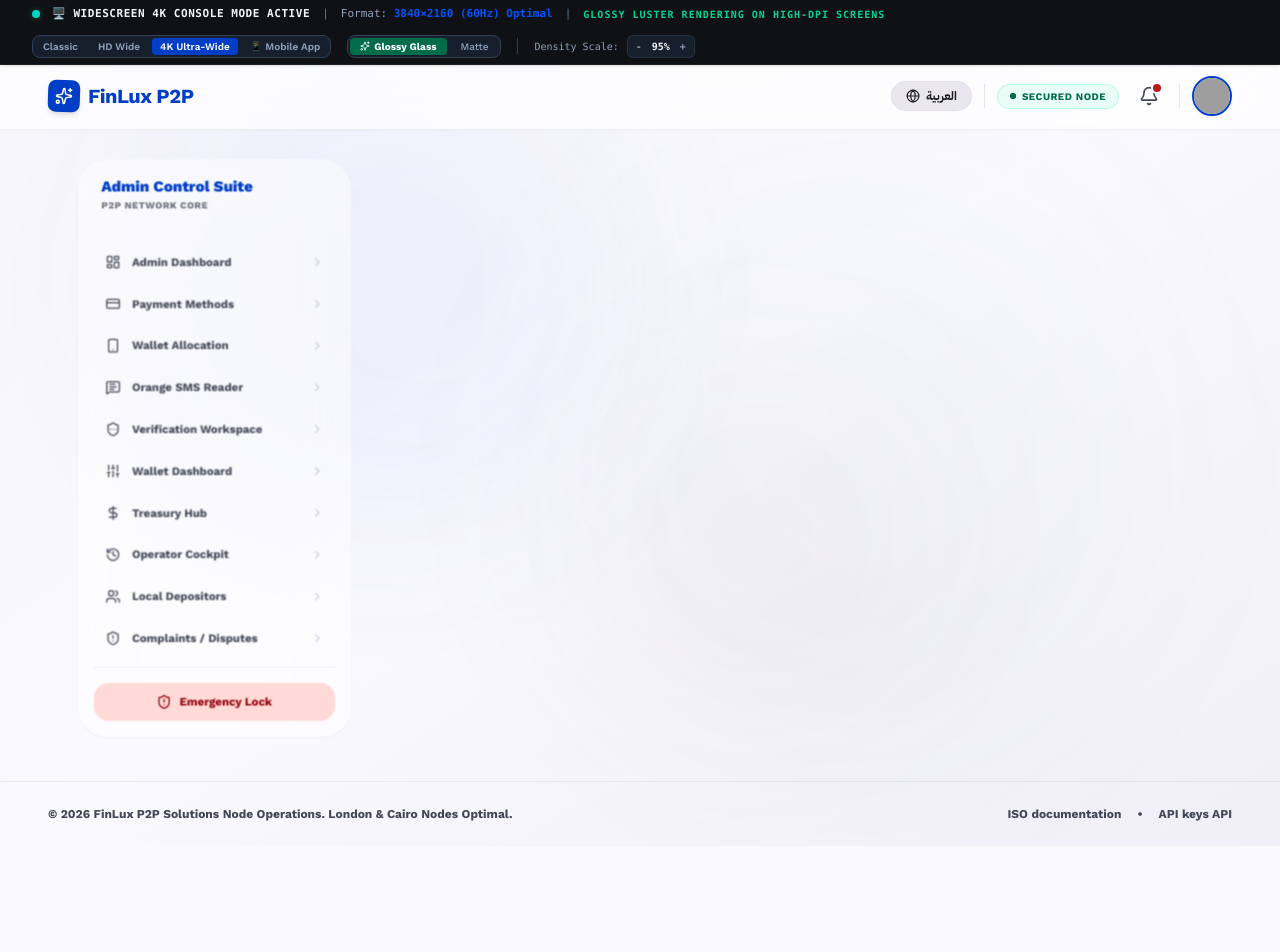
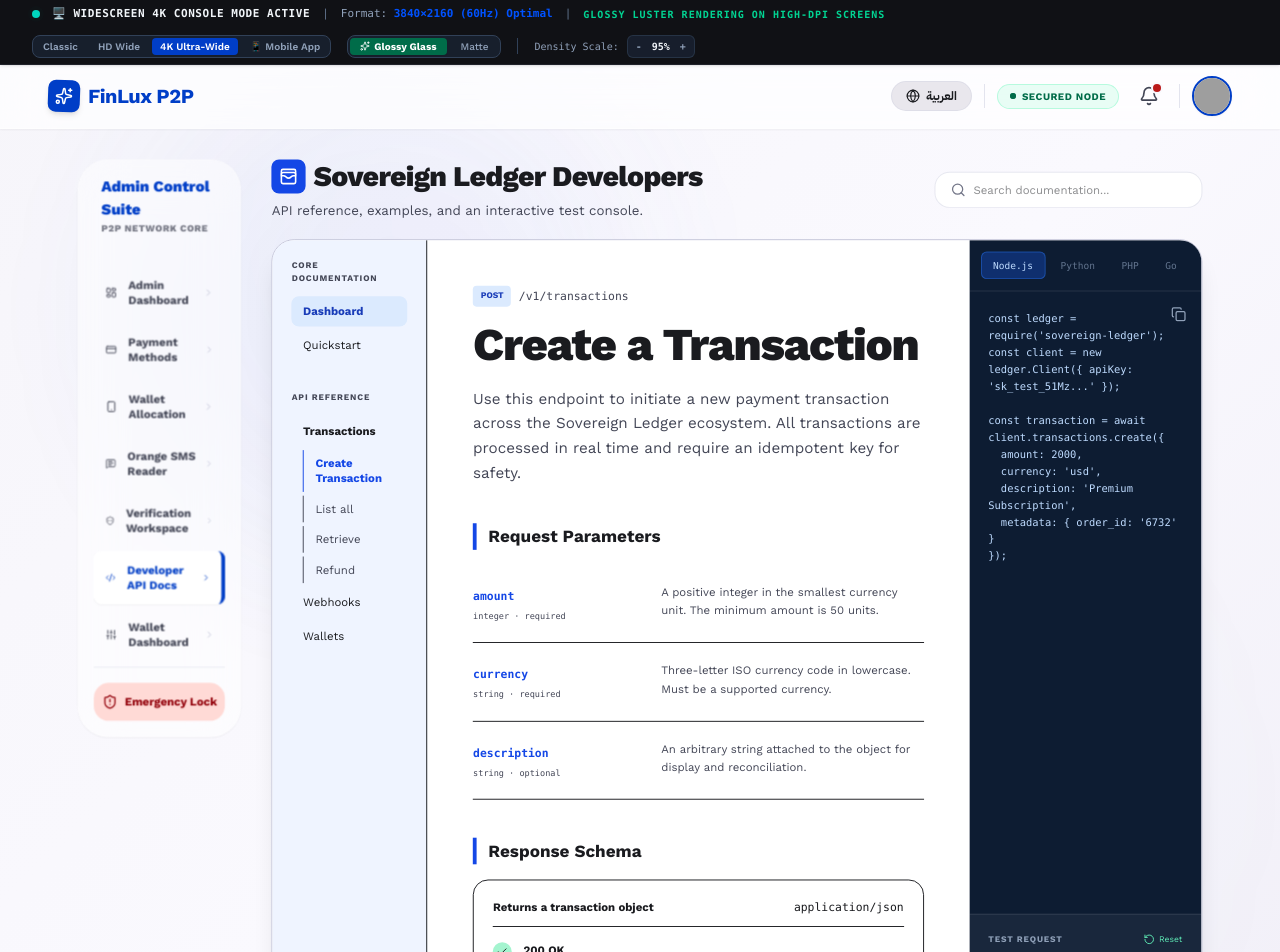
Before and after one commit to mzakaria-creater/-bbbgfd, a React (Vite) app: page /developers in a window 1280 px wide. Shown: the top 952 px of the page. Before the commit the page ends 846 px from the top, so only its background shows below. Built offline with nearby package versions, Linux system fonts and the light colour scheme; grey boxes are pictures that could not be loaded.

Commit message:
feat: add interactive developer API docs

```diff
--- a/src/App.tsx
+++ b/src/App.tsx
@@ -22,7 +22,8 @@ import {
   Smartphone,
   Sliders,
   MessageSquareText,
-  ShieldEllipsis
+  ShieldEllipsis,
+  Code2
 } from 'lucide-react';
 import { motion, AnimatePresence } from 'motion/react';
 import { LanguageProvider, useTranslation } from './context/LanguageContext';
@@ -43,6 +44,7 @@ import WalletAllocationEngine from './components/WalletAllocationEngine';
 import WalletDashboard from './components/WalletDashboard';
 import OrangeSmsReader from './components/OrangeSmsReader';
 import VerificationWorkspace from './components/VerificationWorkspace';
+import DeveloperDocs from './components/DeveloperDocs';
 
 function BaseLayout({ children }: { children: React.ReactNode }) {
   const location = useLocation();
@@ -104,6 +106,7 @@ function BaseLayout({ children }: { children: React.ReactNode }) {
     { to: '/wallet-allocation', label: 'Wallet Allocation', icon: <Smartphone className="w-4 h-4" /> },
     { to: '/orange-sms', label: 'Orange SMS Reader', icon: <MessageSquareText className="w-4 h-4" /> },
     { to: '/verification', label: 'Verification Workspace', icon: <ShieldEllipsis className="w-4 h-4" /> },
+    { to: '/developers', label: 'Developer API Docs', icon: <Code2 className="w-4 h-4" /> },
     { to: '/wallet-dashboard', label: 'Wallet Dashboard', icon: <Sliders className="w-4 h-4" /> },
     { to: '/treasury', label: 'Treasury Hub', icon: <DollarSign className="w-4 h-4" /> },
     { to: '/operator-cockpit', label: 'Operator Cockpit', icon: <History className="w-4 h-4" /> },
@@ -910,6 +913,7 @@ export default function App() {
               <Route path="/wallet-allocation" element={<PermissionGuard pageName="Wallet Allocation"><WalletAllocationEngine /></PermissionGuard>} />
               <Route path="/orange-sms" element={<PermissionGuard pageName="Orange SMS Reader"><OrangeSmsReader /></PermissionGuard>} />
               <Route path="/verification" element={<PermissionGuard pageName="Verification Workspace"><VerificationWorkspace /></PermissionGuard>} />
+              <Route path="/developers" element={<PermissionGuard pageName="Developer API Docs"><DeveloperDocs /></PermissionGuard>} />
               <Route path="/wallet-dashboard" element={<PermissionGuard pageName="Wallet Dashboard"><WalletDashboard /></PermissionGuard>} />
               <Route path="/treasury" element={<PermissionGuard pageName="Treasury Hub"><TreasuryHub /></PermissionGuard>} />
               <Route path="/operator-cockpit" element={<PermissionGuard pageName="Operator Cockpit"><OperatorCockpit /></PermissionGuard>} />
--- /dev/null
+++ b/src/components/DeveloperDocs.tsx
@@ -0,0 +1,85 @@
+import React, { useState } from 'react';
+import { motion } from 'motion/react';
+import { Check, CircleX, Code2, Copy, Play, RotateCcw, Search, WalletCards } from 'lucide-react';
+
+const samples: Record<string, string> = {
+  'Node.js': `const ledger = require('sovereign-ledger');
+const client = new ledger.Client({ apiKey: 'sk_test_51Mz...' });
+
+const transaction = await client.transactions.create({
+  amount: 2000,
+  currency: 'usd',
+  description: 'Premium Subscription',
+  metadata: { order_id: '6732' }
+});`,
+  Python: `from sovereign_ledger import Client
+
+client = Client(api_key="sk_test_51Mz...")
+transaction = client.transactions.create(
+    amount=2000,
+    currency="usd",
+    description="Premium Subscription"
+)`,
+  PHP: `$ledger = new SovereignLedger\\Client('sk_test_51Mz...');
+$transaction = $ledger->transactions->create([
+  'amount' => 2000,
+  'currency' => 'usd',
+  'description' => 'Premium Subscription'
+]);`,
+  Go: `client := ledger.NewClient("sk_test_51Mz...")
+transaction, err := client.Transactions.Create(&ledger.TransactionParams{
+  Amount: 2000,
+  Currency: "usd",
+  Description: "Premium Subscription",
+})`,
+};
+
+export default function DeveloperDocs() {
+  const [language, setLanguage] = useState('Node.js');
+  const [apiKey, setApiKey] = useState('sk_test_••••••••');
+  const [running, setRunning] = useState(false);
+  const [response, setResponse] = useState<string | null>(null);
+
+  const runRequest = () => {
+    setRunning(true);
+    setResponse(null);
+    window.setTimeout(() => {
+      setResponse(`{\n  "id": "txn_812391023",\n  "status": "settled",\n  "amount": 2000,\n  "created": 167823412\n}`);
+      setRunning(false);
+    }, 650);
+  };
+
+  return (
+    <motion.div initial={{ opacity: 0 }} animate={{ opacity: 1 }} className="space-y-5">
+      <div className="flex flex-col md:flex-row justify-between md:items-center gap-4">
+        <div><div className="flex items-center gap-2"><div className="w-9 h-9 bg-blue-700 text-white rounded-lg flex items-center justify-center"><WalletCards className="w-5 h-5" /></div><h1 className="text-3xl font-extrabold tracking-tight">Sovereign Ledger Developers</h1></div><p className="text-sm text-on-surface-variant mt-2">API reference, examples, and an interactive test console.</p></div>
+        <label className="flex items-center gap-2 bg-white border border-outline-variant/40 rounded-xl px-4 py-2.5"><Search className="w-4 h-4 text-outline" /><input className="outline-none bg-transparent text-xs min-w-56" placeholder="Search documentation..." /></label>
+      </div>
+
+      <div className="grid grid-cols-12 rounded-2xl overflow-hidden border border-outline-variant shadow-xl min-h-[760px] bg-white">
+        <aside className="col-span-12 lg:col-span-2 bg-[#eff4ff] border-r p-5">
+          <p className="text-[9px] uppercase tracking-widest font-bold text-on-surface-variant mb-3">Core Documentation</p>
+          <nav className="space-y-1 text-xs"><button className="w-full text-left px-3 py-2 rounded-lg bg-blue-100 text-blue-800 font-bold">Dashboard</button><button className="w-full text-left px-3 py-2 rounded-lg hover:bg-blue-50">Quickstart</button></nav>
+          <p className="text-[9px] uppercase tracking-widest font-bold text-on-surface-variant mt-8 mb-3">API Reference</p>
+          <nav className="space-y-1 text-xs"><button className="w-full text-left px-3 py-2 rounded-lg font-bold">Transactions</button>{['Create Transaction', 'List all', 'Retrieve', 'Refund'].map((item, index) => <button key={item} className={`w-full text-left ml-3 px-3 py-1.5 border-l ${index === 0 ? 'text-blue-700 font-bold' : 'text-on-surface-variant'}`}>{item}</button>)}<button className="w-full text-left px-3 py-2 rounded-lg">Webhooks</button><button className="w-full text-left px-3 py-2 rounded-lg">Wallets</button></nav>
+        </aside>
+
+        <main className="col-span-12 lg:col-span-6 xl:col-span-7 p-7 xl:p-12 overflow-y-auto">
+          <div className="flex items-center gap-2 mb-4"><span className="bg-blue-100 text-blue-800 text-[9px] font-bold px-2 py-1 rounded uppercase">Post</span><code className="text-xs text-on-surface-variant">/v1/transactions</code></div>
+          <h2 className="text-4xl xl:text-5xl font-extrabold tracking-tight">Create a Transaction</h2>
+          <p className="text-base text-on-surface-variant leading-relaxed mt-5 mb-10">Use this endpoint to initiate a new payment transaction across the Sovereign Ledger ecosystem. All transactions are processed in real time and require an idempotent key for safety.</p>
+          <h3 className="font-bold text-lg border-l-4 border-blue-700 pl-3 mb-4">Request Parameters</h3>
+          {[['amount', 'integer · required', 'A positive integer in the smallest currency unit. The minimum amount is 50 units.'], ['currency', 'string · required', 'Three-letter ISO currency code in lowercase. Must be a supported currency.'], ['description', 'string · optional', 'An arbitrary string attached to the object for display and reconciliation.']].map(row => <div key={row[0]} className="py-5 border-b flex flex-col sm:flex-row gap-3 sm:gap-10"><div className="sm:w-1/3"><code className="text-blue-700 font-bold text-xs">{row[0]}</code><p className="text-[9px] font-mono text-on-surface-variant mt-1">{row[1]}</p></div><p className="text-xs text-on-surface-variant flex-1 leading-relaxed">{row[2]}</p></div>)}
+          <h3 className="font-bold text-lg border-l-4 border-blue-700 pl-3 mt-10 mb-4">Response Schema</h3>
+          <div className="rounded-xl border p-5"><div className="flex justify-between border-b pb-3 mb-4 text-xs"><span className="font-bold">Returns a transaction object</span><code>application/json</code></div><div className="space-y-4"><div className="flex gap-3"><span className="w-5 h-5 rounded-full bg-emerald-200 flex items-center justify-center"><Check className="w-3 h-3" /></span><div><p className="text-xs font-bold">200 OK</p><p className="text-xs text-on-surface-variant">The transaction has been created and is processing.</p></div></div><div className="flex gap-3"><span className="w-5 h-5 rounded-full bg-red-100 flex items-center justify-center"><CircleX className="w-3 h-3" /></span><div><p className="text-xs font-bold">402 Payment Required</p><p className="text-xs text-on-surface-variant">Parameters were valid but the payment attempt failed.</p></div></div></div></div>
+        </main>
+
+        <aside className="col-span-12 lg:col-span-4 xl:col-span-3 bg-[#0d1c32] text-white flex flex-col min-h-[650px]">
+          <div className="flex items-center gap-1 p-3 border-b border-white/10 overflow-x-auto">{Object.keys(samples).map(item => <button key={item} onClick={() => setLanguage(item)} className={`px-3 py-1.5 rounded-md text-[10px] font-mono ${language === item ? 'bg-blue-600/30 text-blue-200 border border-blue-500/40' : 'text-slate-500 hover:text-white'}`}>{item}</button>)}</div>
+          <div className="relative p-5 flex-1 overflow-auto"><button onClick={() => navigator.clipboard?.writeText(samples[language])} className="absolute top-4 right-4 text-slate-400 hover:text-white"><Copy className="w-4 h-4" /></button><pre className="text-[11px] leading-relaxed text-blue-200 whitespace-pre-wrap font-mono">{samples[language]}</pre></div>
+          <div className="p-5 border-t border-white/10 bg-white/5"><div className="flex justify-between mb-3"><span className="text-[9px] font-bold uppercase tracking-widest text-slate-400">Test Request</span><button onClick={() => { setResponse(null); setApiKey('sk_test_••••••••'); }} className="text-[9px] text-emerald-300 flex gap-1"><RotateCcw className="w-3 h-3" /> Reset</button></div><label className="text-[9px] text-slate-400 font-bold uppercase">API Key<input value={apiKey} onChange={e => setApiKey(e.target.value)} className="mt-1 w-full bg-[#0d1c32] border border-white/15 rounded-lg px-3 py-2 text-[10px] font-mono text-white outline-none" /></label><button onClick={runRequest} disabled={running} className="w-full bg-blue-600 mt-4 py-2.5 rounded-lg text-xs font-bold flex gap-2 justify-center items-center disabled:opacity-60"><Play className="w-3.5 h-3.5" /> {running ? 'Running...' : 'Run Request'}</button>{response && <div className="mt-4"><p className="text-[9px] text-emerald-300 mb-2">Response (200 OK)</p><pre className="bg-black/20 border border-white/10 rounded-lg p-3 text-[9px] text-slate-300 font-mono">{response}</pre></div>}</div>
+        </aside>
+      </div>
+    </motion.div>
+  );
+}
```
